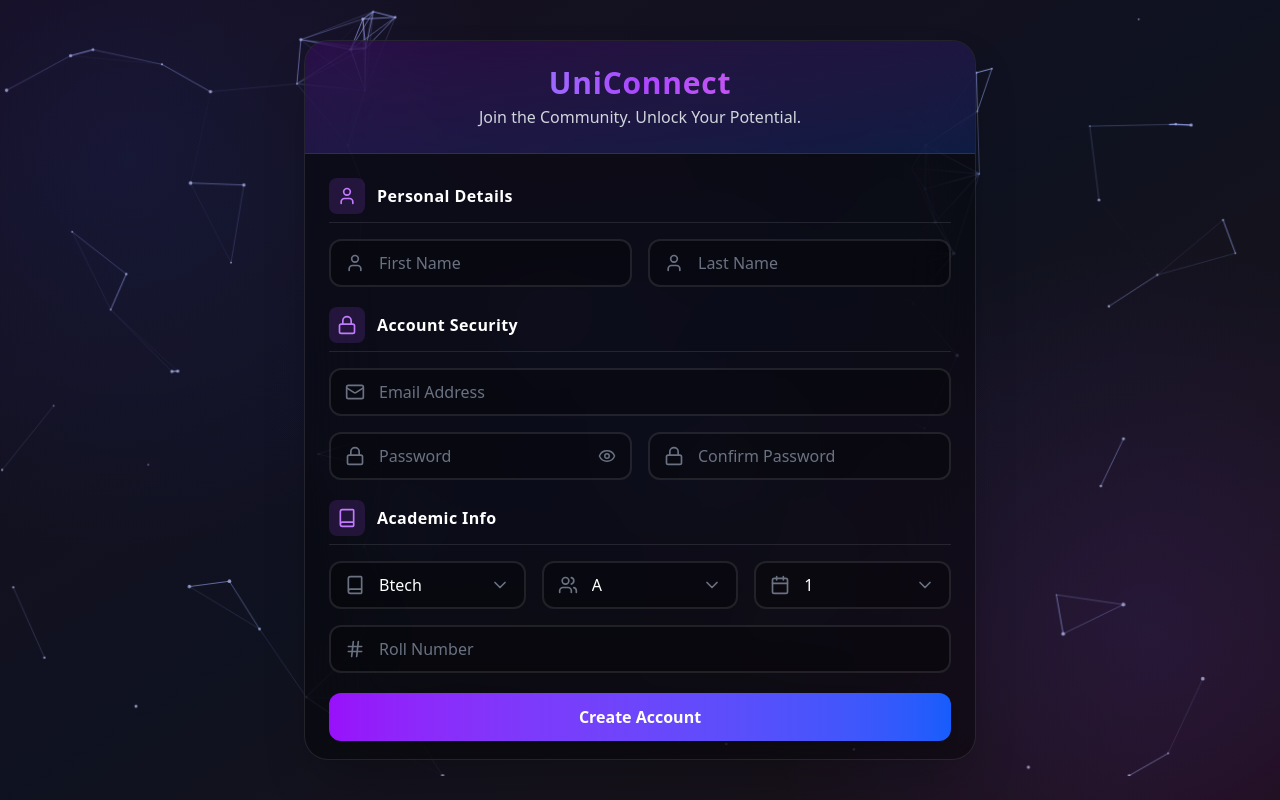
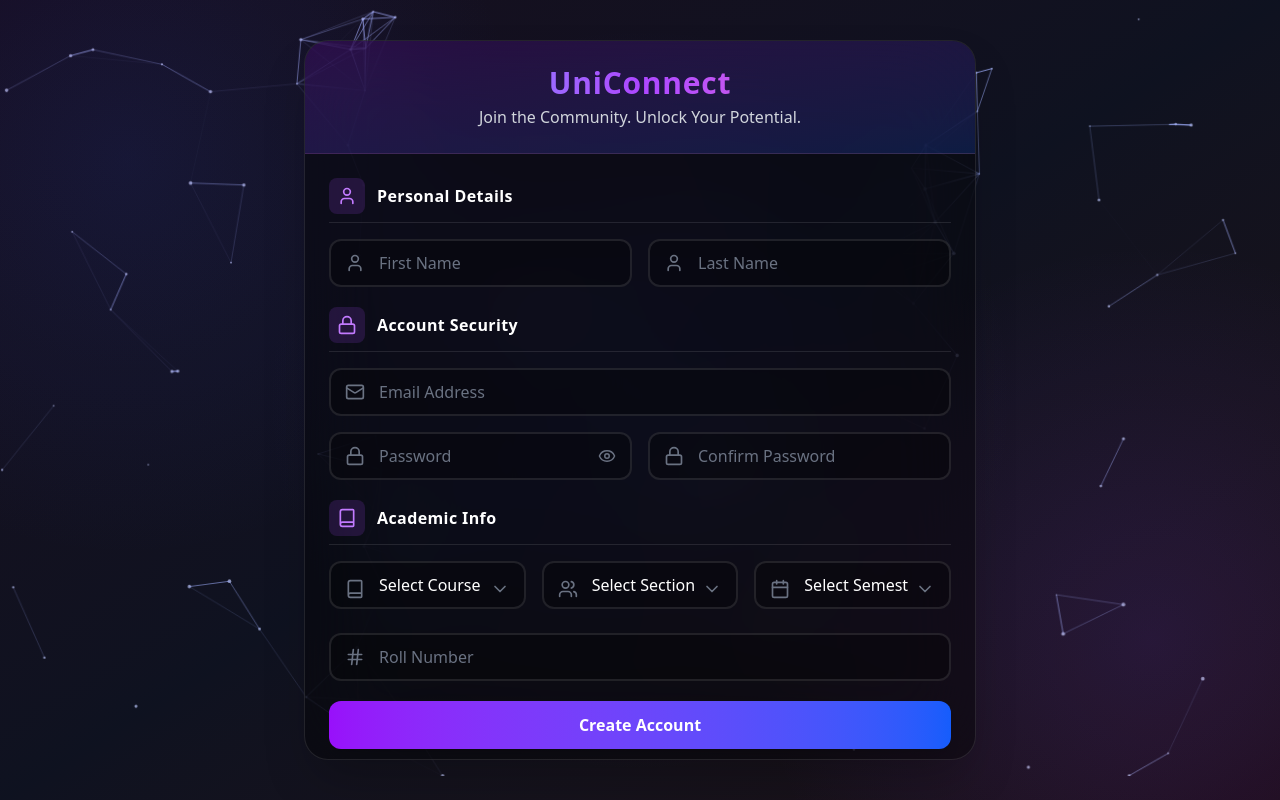
Before and after one commit to gangasingh007/frontend-uni, a React (Vite) app in the folder frontend/: page /register in a window 1280 px wide. Built offline with nearby package versions, Linux system fonts and the light colour scheme.

Commit message:
fixed the regestration error

```diff
--- a/frontend/src/components/Register.jsx
+++ b/frontend/src/components/Register.jsx
@@ -181,8 +181,8 @@ const InputField = ({ icon: Icon, name, error, required, ...props }) => (
     </div>
 );
 
-const SelectField = ({ icon: Icon, name, error, required, options, title }) => (
-    <div className="relative">
+const SelectField = ({ icon: Icon, name, error, required, options, title, ...props }) => (
+    <div className="relative space-y-2">
         <Icon className="absolute left-4 top-1/2 -translate-y-1/2 w-5 h-5 text-gray-500 pointer-events-none" />
         <select
             name={name}
@@ -191,7 +191,7 @@ const SelectField = ({ icon: Icon, name, error, required, options, title }) => (
                 error ? 'focus:ring-red-500/50 focus:border-red-500/50' : 'focus:ring-purple-500/50 focus:border-purple-500/50'
             } transition-all duration-300 appearance-none`}
             required={required}
-
+            {...props}
         >
             <option value="" disabled className="bg-[#1a1a2e] text-gray-500">{title || 'Select an option'}</option>
             {options.map(option => (
```
